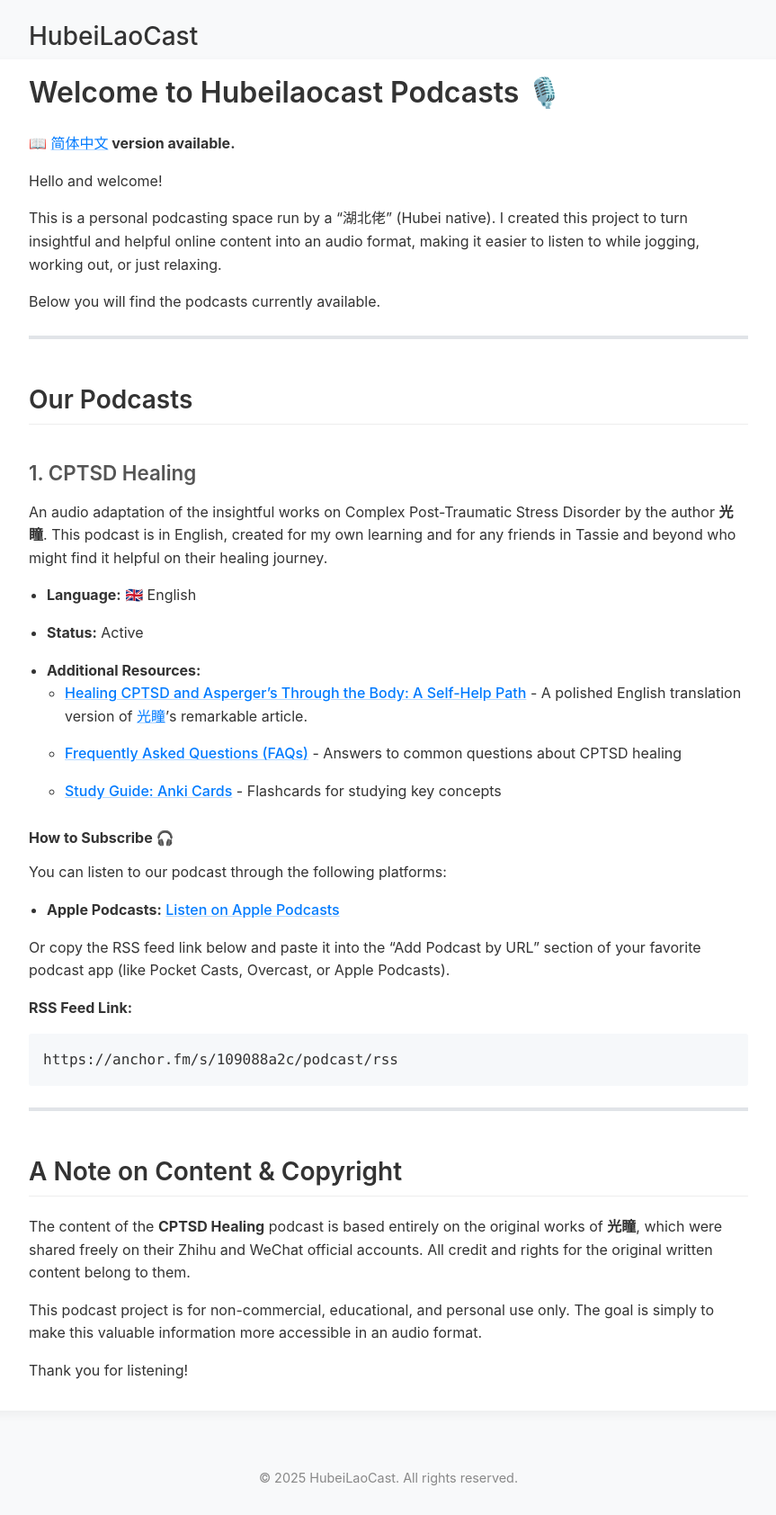
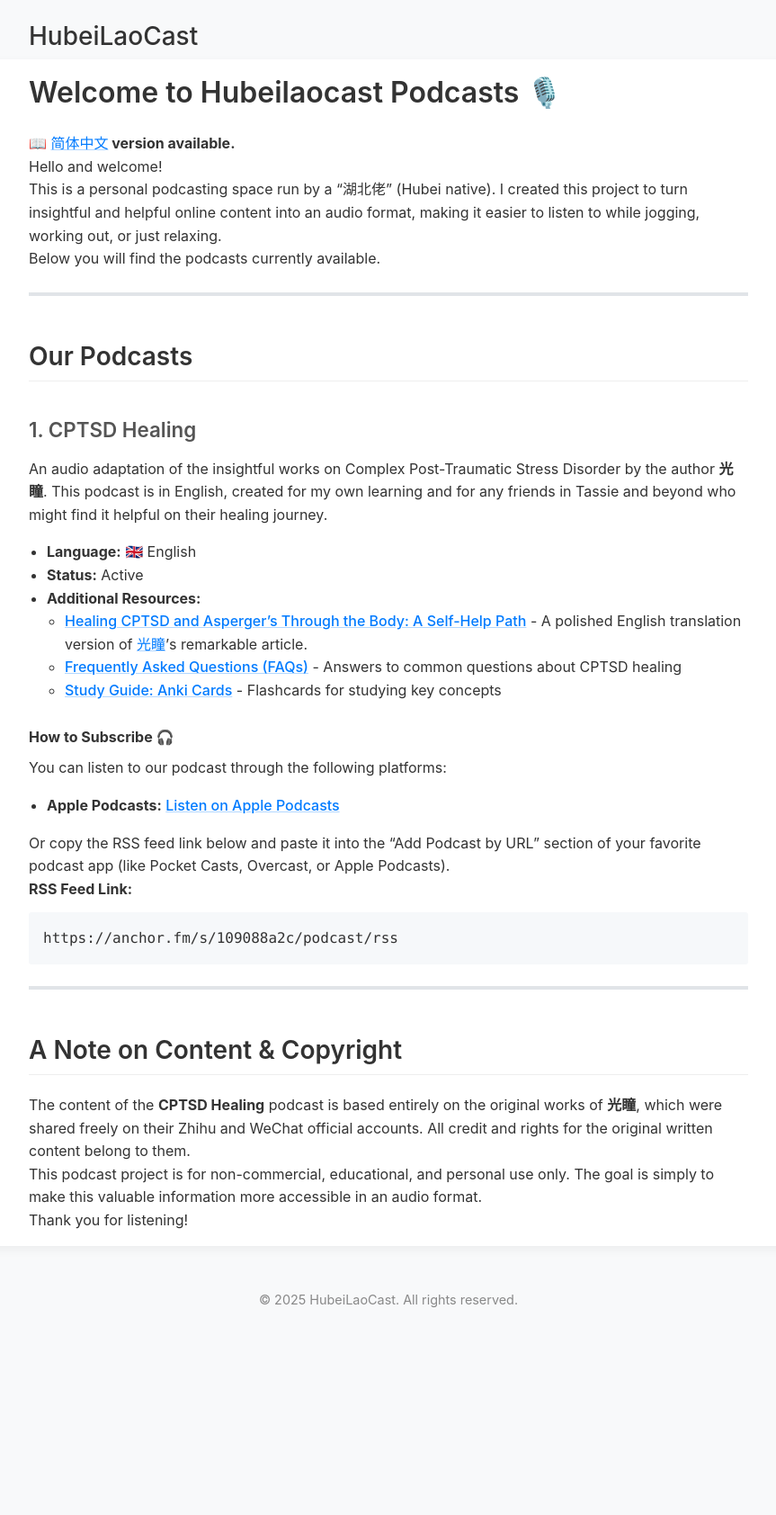
Before and after one commit to HubeiLaoCast/HubeiLaoCast.github.io, a Jekyll site: the page built from index.md, in a window 1280 px wide. Shown: the whole page at 90% size, without its empty margins (208-1071 px from the left). Built offline with Jekyll 4.4.1, drawn with Linux system fonts in a browser that asks for light colours; after the commit the page ends 1473 px from its top, so only the background shows below that.

Commit message:
fix scss

```diff
--- a/assets/css/style.scss
+++ b/assets/css/style.scss
@@ -103,7 +103,7 @@ h3 {
 }
 
 p, li {
-  margin-bottom: 1em;
+  margin: 0;
 }
 
 ul {
```
